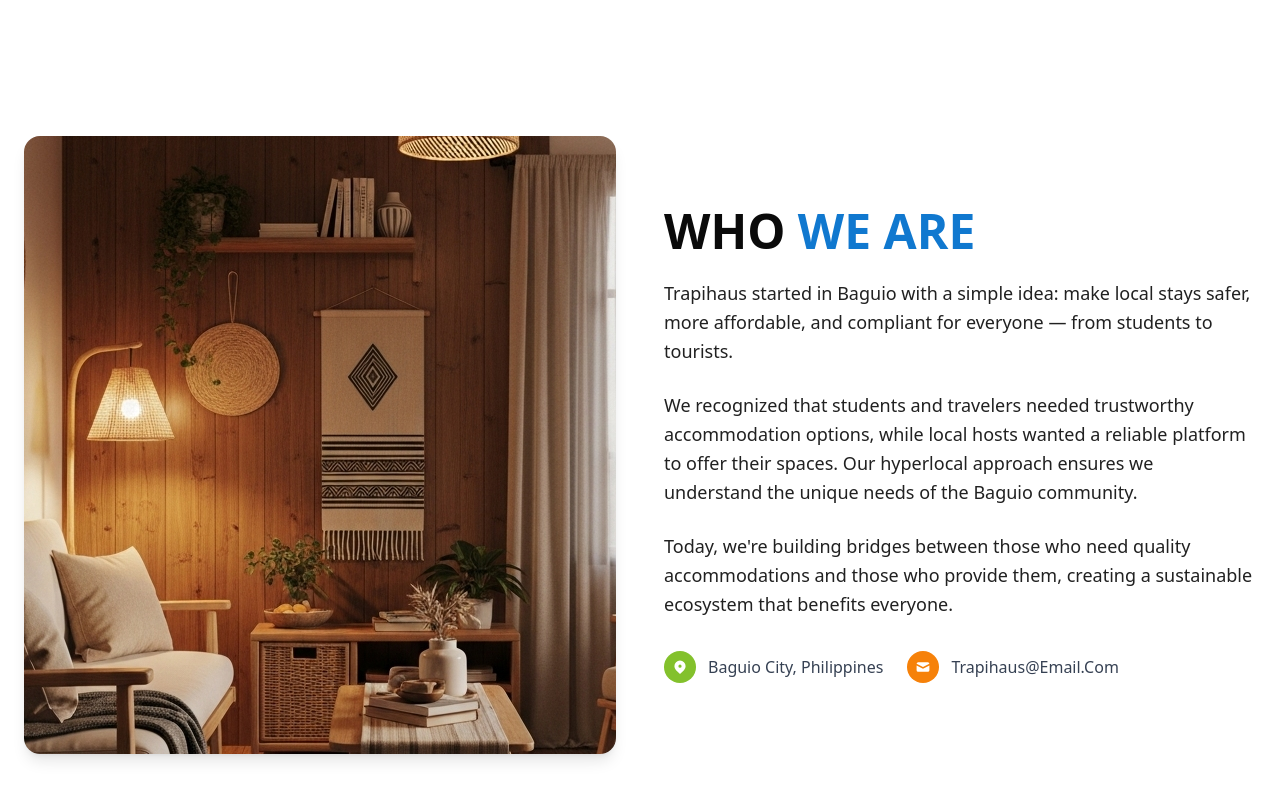
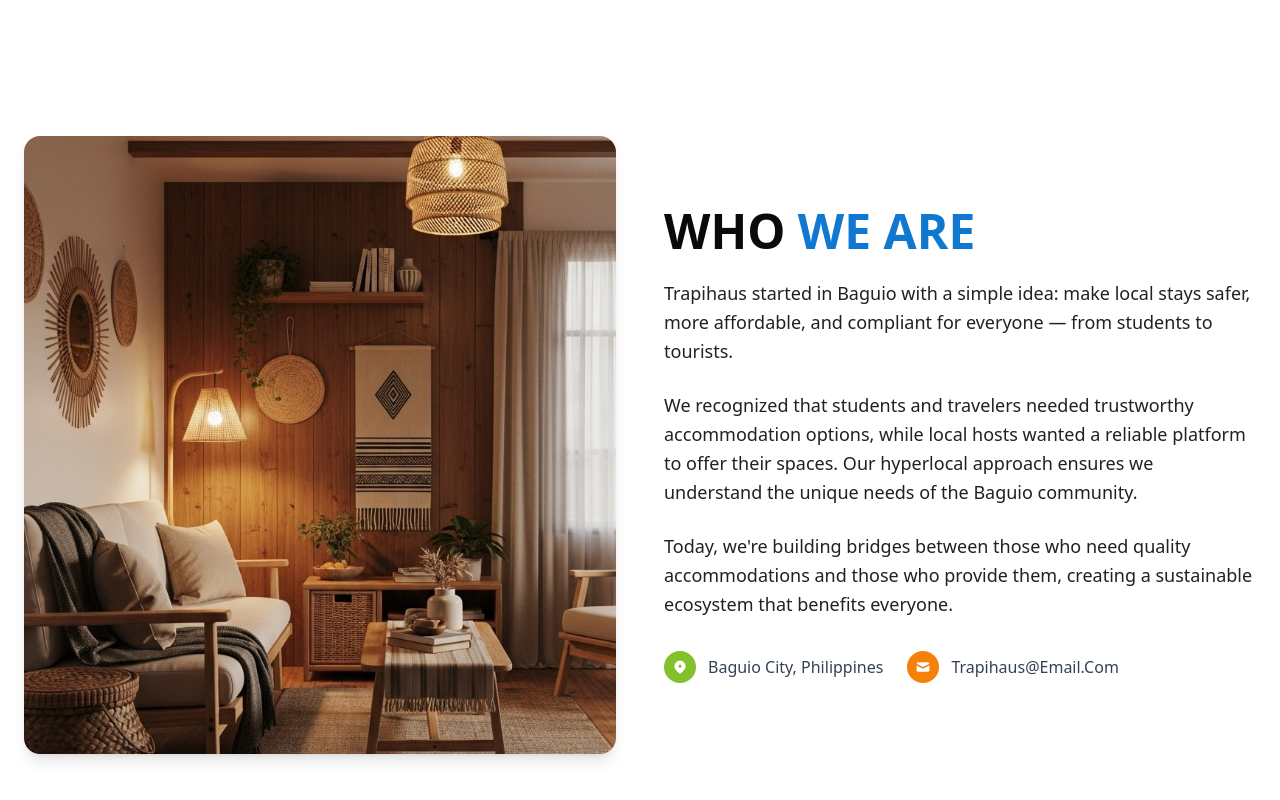
Before and after one commit to Inv8Solutions/trapihaus, a Next.js app: page /about in a window 1280 px wide. Shown: the part 520-1320 px from the top of the page. Built offline with nearby package versions, Linux system fonts and the light colour scheme.

Commit message:
max-w-full

```diff
--- a/src/app/components/ui/Discover.tsx
+++ b/src/app/components/ui/Discover.tsx
@@ -68,7 +68,7 @@
 }: DiscoverProps) {
   return (
     <section className="py-16 bg-white">
-      <div className="max-w-7xl mx-auto px-6">
+      <div className="max-w-full mx-auto px-6">
         <div className="text-center mb-12">
           <h2 className="text-4xl md:text-5xl font-bold mb-4 font-lexend text-[#1078CF]">
             {title}
--- a/src/app/components/ui/MissionVision.tsx
+++ b/src/app/components/ui/MissionVision.tsx
@@ -15,7 +15,7 @@
 }: MissionVisionProps) {
   return (
     <section className="py-16 bg-white">
-      <div className="max-w-7xl mx-auto px-6 space-y-16">
+      <div className="max-w-full mx-auto px-6 space-y-16">
 
         {/* Mission Section */}
         <div className="grid lg:grid-cols-2 gap-12 items-center">
--- a/src/app/components/ui/WhoWeAre.tsx
+++ b/src/app/components/ui/WhoWeAre.tsx
@@ -13,13 +13,11 @@
 }: WhoWeAreProps) {
   return (
     <section className="py-16 bg-white">
-      <div className="max-w-7xl mx-auto px-6">
+      <div className="max-w-full mx-auto px-6">
         <div className="grid lg:grid-cols-2 gap-12 items-center">
           <div className="relative">
-            <div
-              className="w-full h-[618px] rounded-2xl shadow-lg bg-center"
-              style={{ backgroundImage: `url(${image})` }}
-            >
+            <div className="rounded-2xl shadow-lg overflow-hidden">
+              <img src={image} alt={title} className="w-full h-[618px] object-cover block" />
             </div>
           </div>
 
```
Also changed, not shown: public/whoweare.jpg.
